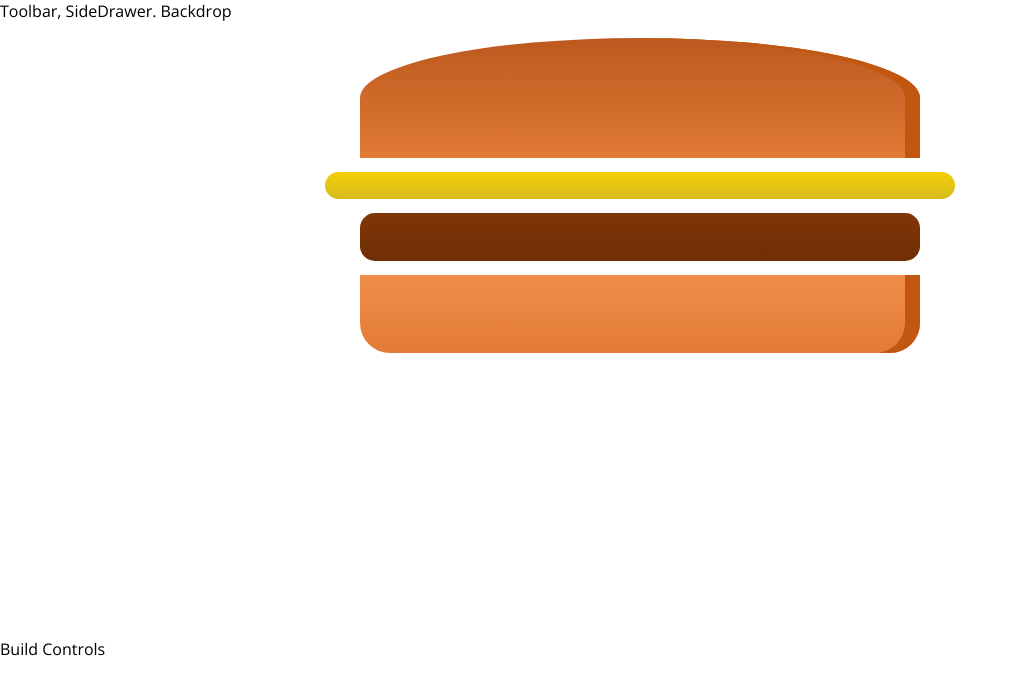
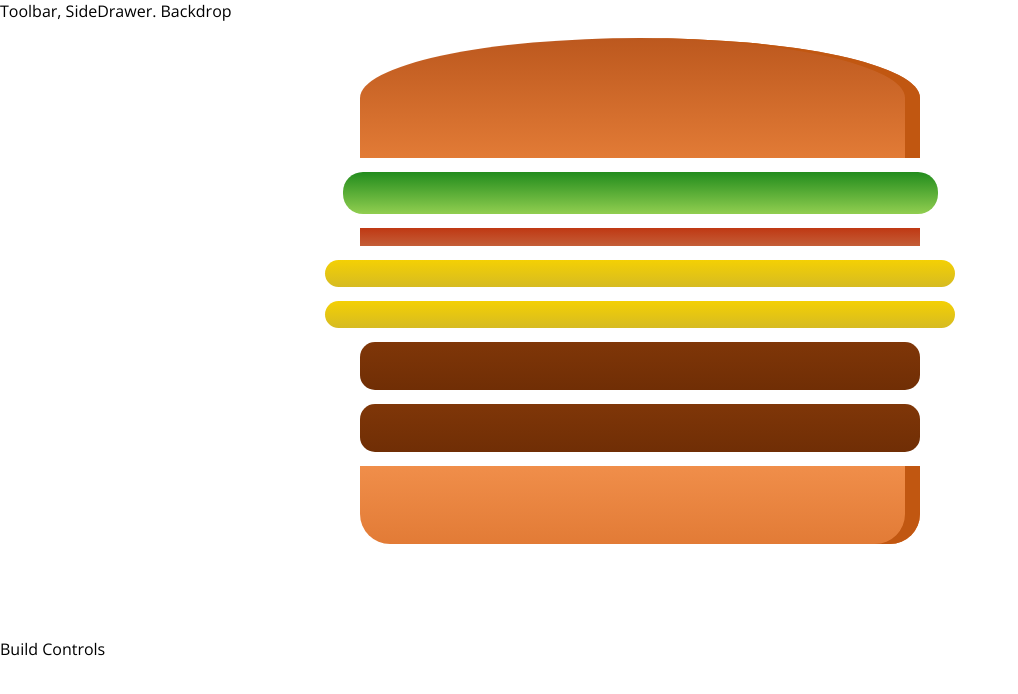
Before and after one commit to trickyBytes/react-guide-burger-builder, a React (Create React App) app: page / in a window 1280 px wide. Shown: the top 694 px of the page, without its empty margins (0-1018 px from the left). Built offline with nearby package versions, Linux system fonts and the light colour scheme.

Commit message:
chapter-8: Build a burger from state

```diff
--- a/src/components/Burger/Burger.js
+++ b/src/components/Burger/Burger.js
@@ -1,14 +1,19 @@
-import React from 'react';
+import React from "react";
 
-import classes from './Burger.module.scss';
-import BurgerIngredient from './BurgerIngredient/BurgerIngredient';
+import classes from "./Burger.module.scss";
+import BurgerIngredient from "./BurgerIngredient/BurgerIngredient";
 
-const burger = (props) => {
+const burger = props => {
+  const transformedIngredients = Object.keys(props.ingredients).map(igKey => {
+    return [...Array(props.ingredients[igKey])].map((_, i) => {
+      return <BurgerIngredient key={igKey + i} type={igKey} />;
+    });
+  });
+
   return (
     <div className={classes.Burger}>
       <BurgerIngredient type="bread-top" />
-            <BurgerIngredient type="cheese" />
-            <BurgerIngredient type="meat" />
+      {transformedIngredients}
       <BurgerIngredient type="bread-bottom" />
     </div>
   );
--- a/src/containers/BurgerBuilder/BurgerBuilder.js
+++ b/src/containers/BurgerBuilder/BurgerBuilder.js
@@ -1,16 +1,25 @@
-import React, { Component } from 'react';
-import Aux from '../../hoc/Aux';
-import Burger from '../../components/Burger/Burger';
+import React, { Component } from "react";
+import Aux from "../../hoc/Aux";
+import Burger from "../../components/Burger/Burger";
 
 class BurgerBuilder extends Component {
-    render () {
-        return (
-            <Aux>
-                <Burger/>
-                <div>Build Controls</div>
-            </Aux>
-        );
+  state = {
+    ingredients: {
+      salad: 1,
+      bacon: 1,
+      cheese: 2,
+      meat: 2
     }
+  };
+
+  render() {
+    return (
+      <Aux>
+        <Burger ingredients={this.state.ingredients} />
+        <div>Build Controls</div>
+      </Aux>
+    );
+  }
 }
 
 export default BurgerBuilder;
```
Lines whose indentation alone changed are shown as unchanged.
